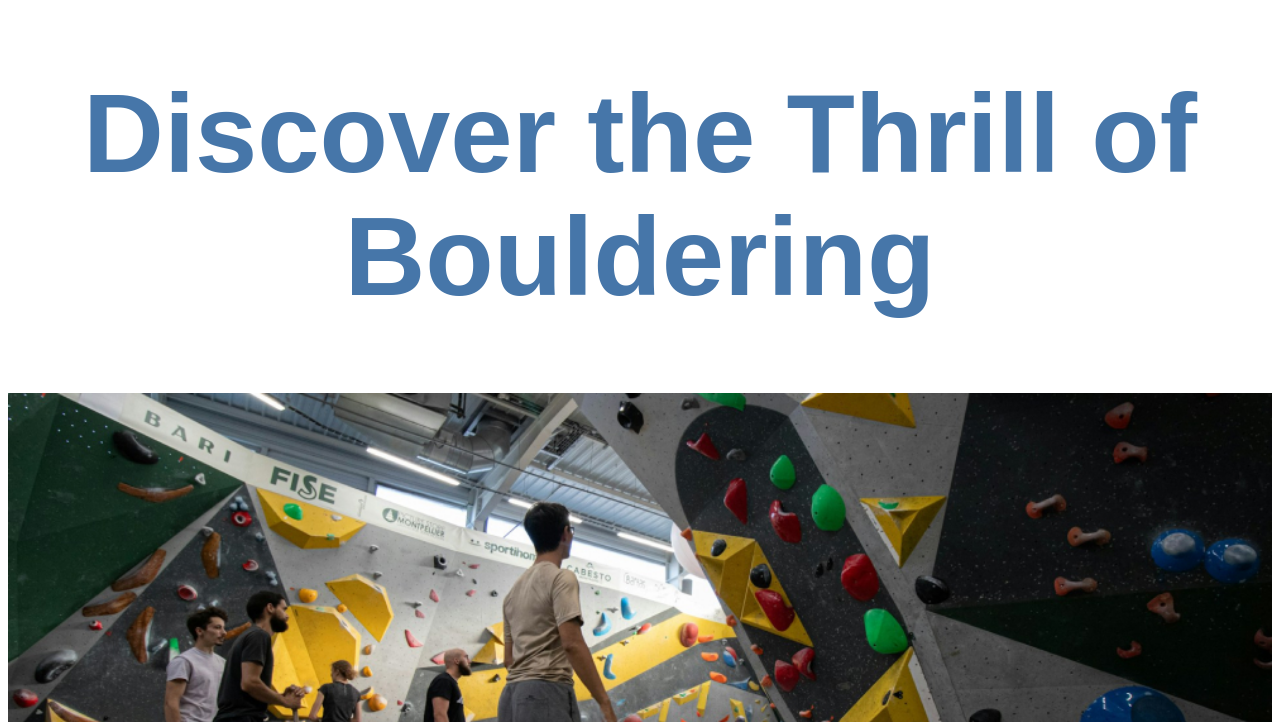
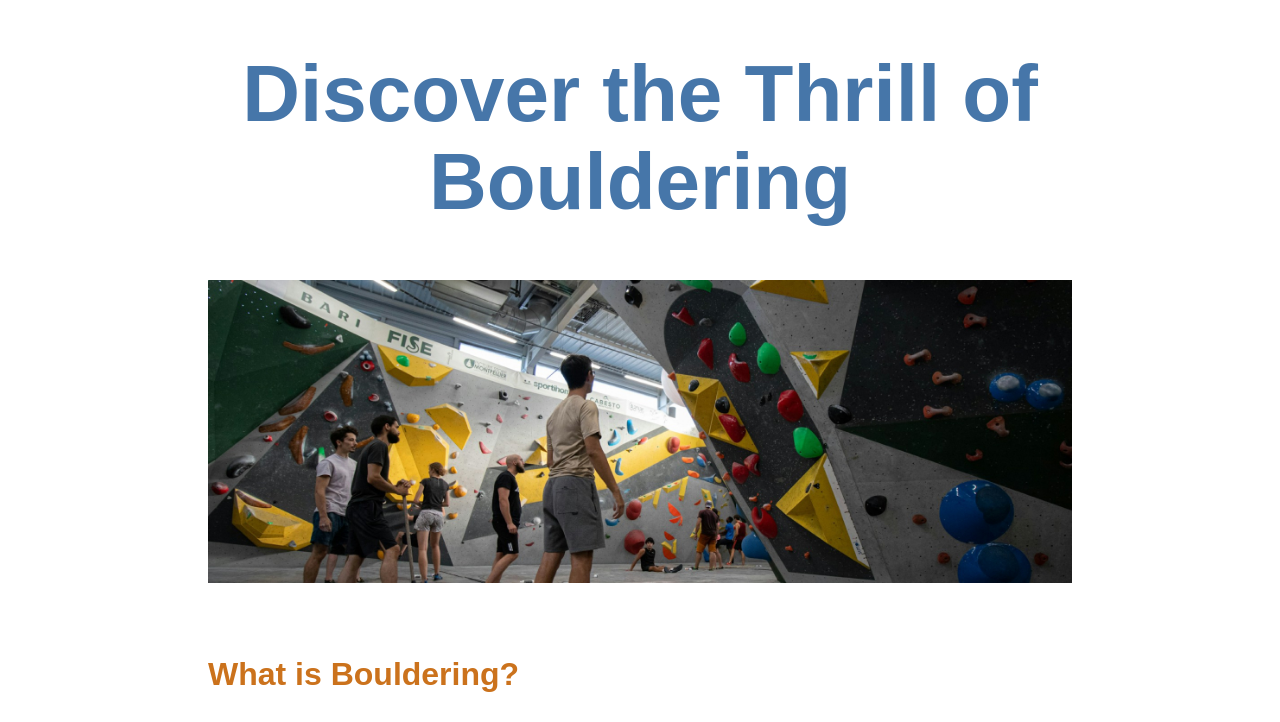
Before and after one commit to maladaptivedr3amer-tech/firstSite, a plain HTML site: page root/index.html in a window 1280 px wide. Shown: the part 54-776 px from the top of the page. Drawn offline with Linux system fonts and the light colour scheme.

Commit message:
more css sizing and units

```diff
--- a/root/css/styles.css
+++ b/root/css/styles.css
@@ -1,17 +1,24 @@
+/* To clear the default margins and padding */
+* {
+    box-sizing: border-box;
+}
+/* Styles for the body element */
 body {
     color: #1b282b;
     font-family: sans-serif;
     line-height: 1.5;
+    padding: 0px 200px;
 }
 footer {
     color: #ffffff;
     background-color: #22466c;
     padding: 20px;
     text-align: center;
+    border: 5px solid #6e84cf;
 }
 h1 {
     color: #4676a9;
-    font-size: 7rem;
+    font-size: 5rem;
     line-height: 1.1;
     text-align: center;
 }
```
